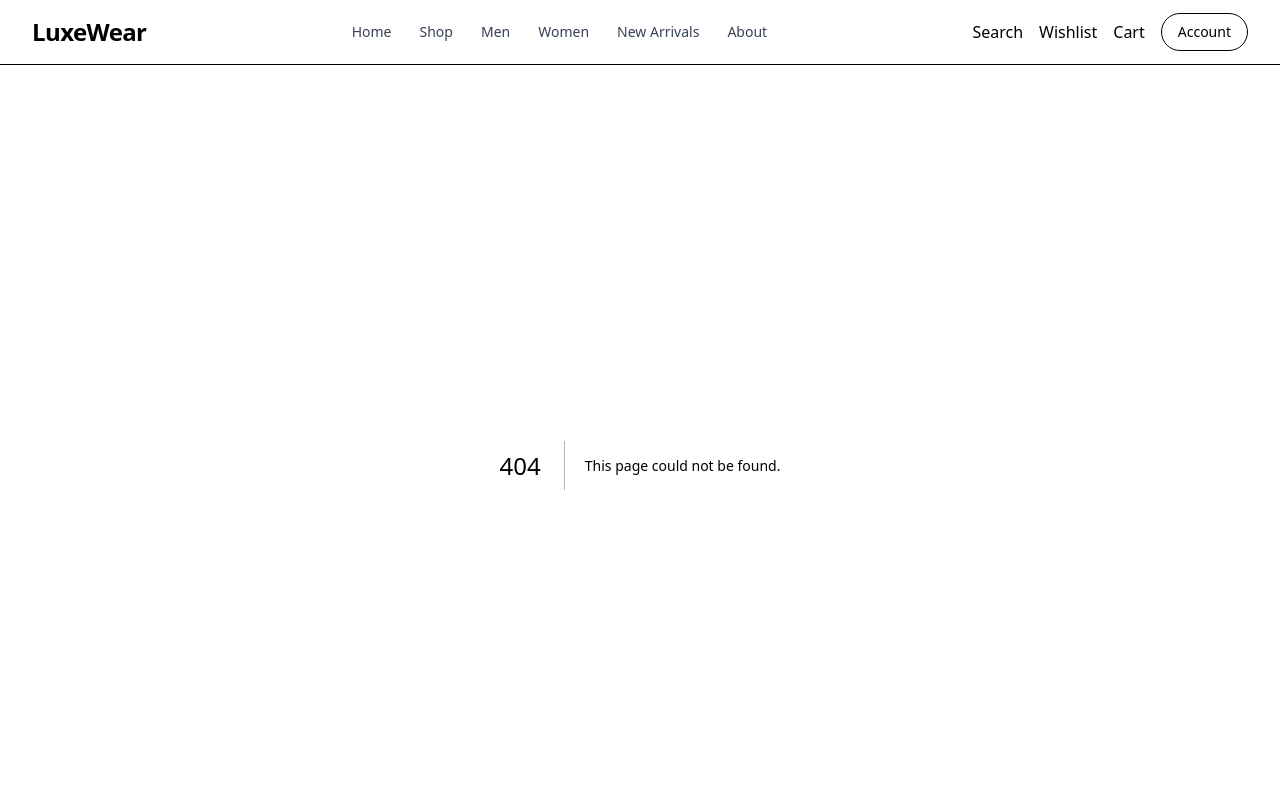
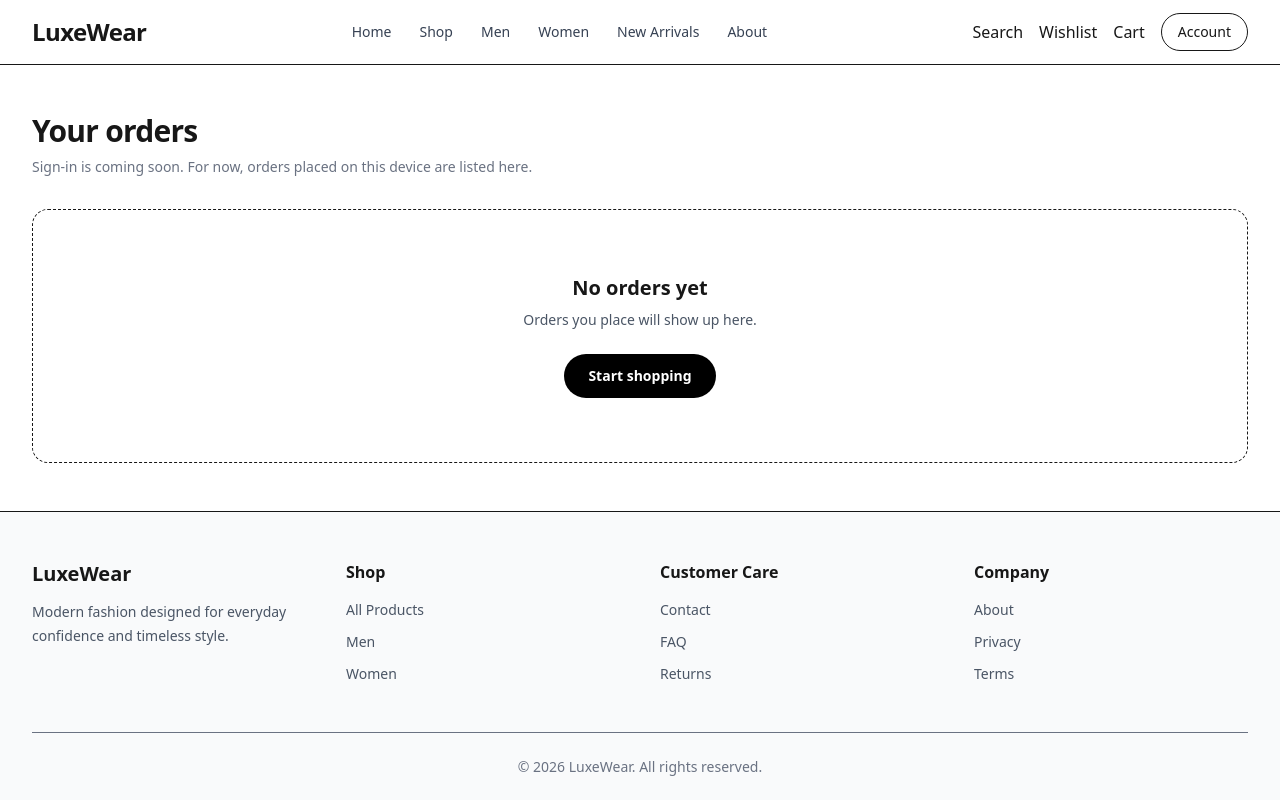
Before and after one commit to HetalRupareliya91/luxewear-fashion-ecommerce, a Next.js app in the folder frontend/: page /account in a window 1280 px wide. Before the commit this address had no page. Shown: the top 800 px of the page. Built offline with nearby package versions, Linux system fonts and the light colour scheme.

Commit message:
feat(frontend): add the account page with order history

```diff
--- /dev/null
+++ b/frontend/src/app/account/page.tsx
@@ -0,0 +1,49 @@
+"use client";
+
+import Link from "next/link";
+import { useEffect, useState } from "react";
+import { Container } from "@/components/common/Container";
+import { EmptyState } from "@/components/common/EmptyState";
+import { ORDERS_STORAGE_KEY, loadOrders, type Order } from "@/store/orders";
+import { formatPrice } from "@/utils/format";
+
+export default function AccountPage() {
+  const [orders, setOrders] = useState<Order[] | null>(null);
+
+  useEffect(() => {
+    setOrders(loadOrders());
+  }, []);
+
+  function clearHistory() {
+    window.localStorage.removeItem(ORDERS_STORAGE_KEY);
+    setOrders([]);
+  }
+
+  return (
+    <Container className="py-12">
+      <div className="flex items-end justify-between">
+        <h1 className="text-3xl font-bold tracking-tight">Your orders</h1>
+        {orders && orders.length > 0 ? <button type="button" onClick={clearHistory} className="text-sm underline">Clear history</button> : null}
+      </div>
+      <p className="mt-2 text-sm text-gray-500">Sign-in is coming soon. For now, orders placed on this device are listed here.</p>
+      <div className="mt-8">
+        {orders === null ? <p className="text-gray-500">Loading…</p> : orders.length === 0 ? (
+          <EmptyState title="No orders yet" message="Orders you place will show up here." actionLabel="Start shopping" actionHref="/shop" />
+        ) : (
+          <ul className="space-y-4">
+            {orders.map((o) => (
+              <li key={o.id} className="rounded-2xl border p-5">
+                <div className="flex flex-wrap items-center justify-between gap-2">
+                  <Link href={`/order/success?id=${o.id}`} className="font-semibold hover:underline">{o.id}</Link>
+                  <span className="text-sm text-gray-500">{new Date(o.placedAt).toLocaleDateString()}</span>
+                </div>
+                <p className="mt-2 text-sm text-gray-600">{o.lines.map((l) => `${l.name} × ${l.quantity}`).join(", ")}</p>
+                <p className="mt-2 font-semibold">{formatPrice(o.totals.total)}</p>
+              </li>
+            ))}
+          </ul>
+        )}
+      </div>
+    </Container>
+  );
+}
```
